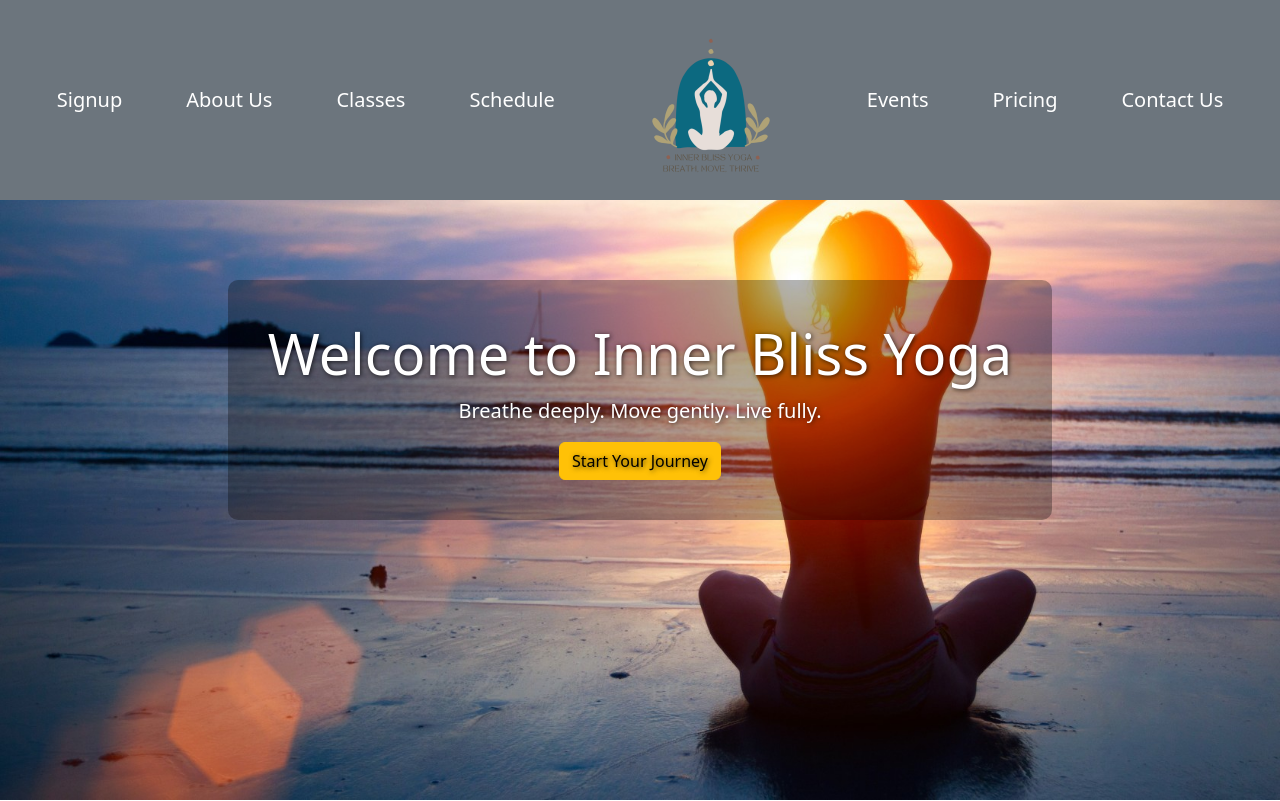
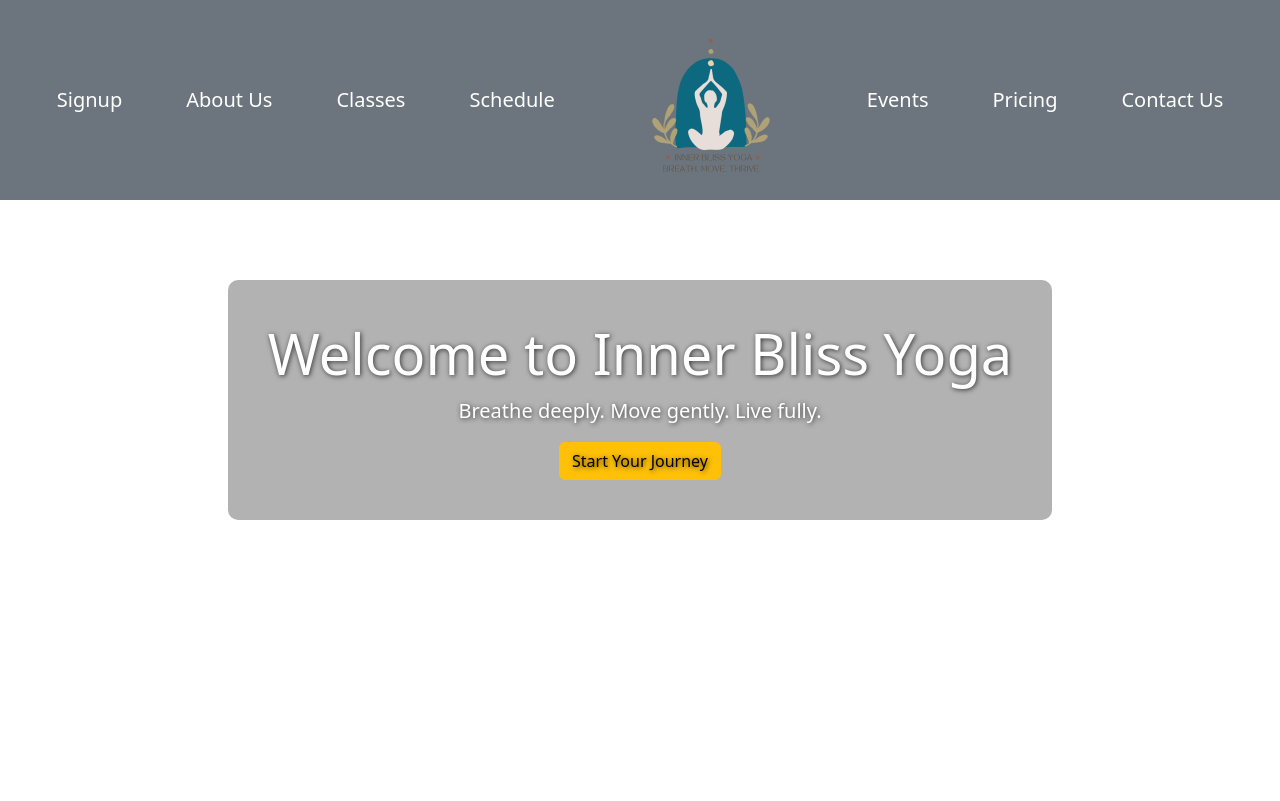
Before and after one commit to KhadijatulKobra03/CSC543-AppointmentScheduleApp, a website: page public_html/index.html in a window 1280 px wide. Shown: the top 801 px of the page. Drawn offline with nearby package versions, Linux system fonts and the light colour scheme.

Commit message:
Update index.html

```diff
--- a/public_html/index.html
+++ b/public_html/index.html
@@ -7,14 +7,16 @@
     <link rel="stylesheet" href="https://cdn.jsdelivr.net/npm/bootstrap@5.3.0/dist/css/bootstrap.min.css">
     <link rel="icon" type="image/png" sizes="192x192" href="Images/android-chrome-192x192.png">
 
+    <body>
+      <div id="hero-section" style="height: 100vh; display: flex; justify-content: center; align-items: center; position: relative; background-size: cover; background-position: center;">
+        <div style="text-align: center; color: white; padding: 40px; text-shadow: 1px 1px 5px rgba(0,0,0,0.7); background: rgba(0,0,0,0.3); border-radius: 10px;">
+          <h1 class="display-4">Welcome to Inner Bliss Yoga</h1>
+          <p class="lead"><b>Breathe deeply. Move gently. Live fully.</b></p>
+          <a href="classes.html" class="btn btn-warning">Start Your Journey</a>
+        </div>
+      </div>
 
-<section style="background: url('Images/523923.jpg') no-repeat center center/cover; height: 100vh; display: flex; justify-content: center; align-items: center; position: relative;">
-  <div style="text-align: center; color: white; padding: 40px; text-shadow: 1px 1px 5px rgba(0,0,0,0.7); background: rgba(0,0,0,0.3); border-radius: 10px;">
-    <h1 class="display-4">Welcome to Inner Bliss Yoga</h1>
-    <p class="lead"><b>Breathe deeply. Move gently. Live fully.</b></p>
-    <a href="classes.html" class="btn btn-warning">Start Your Journey</a>
-  </div>
-</section>
+
 </head>
 <body>
     <div class="container-fluid">
```
